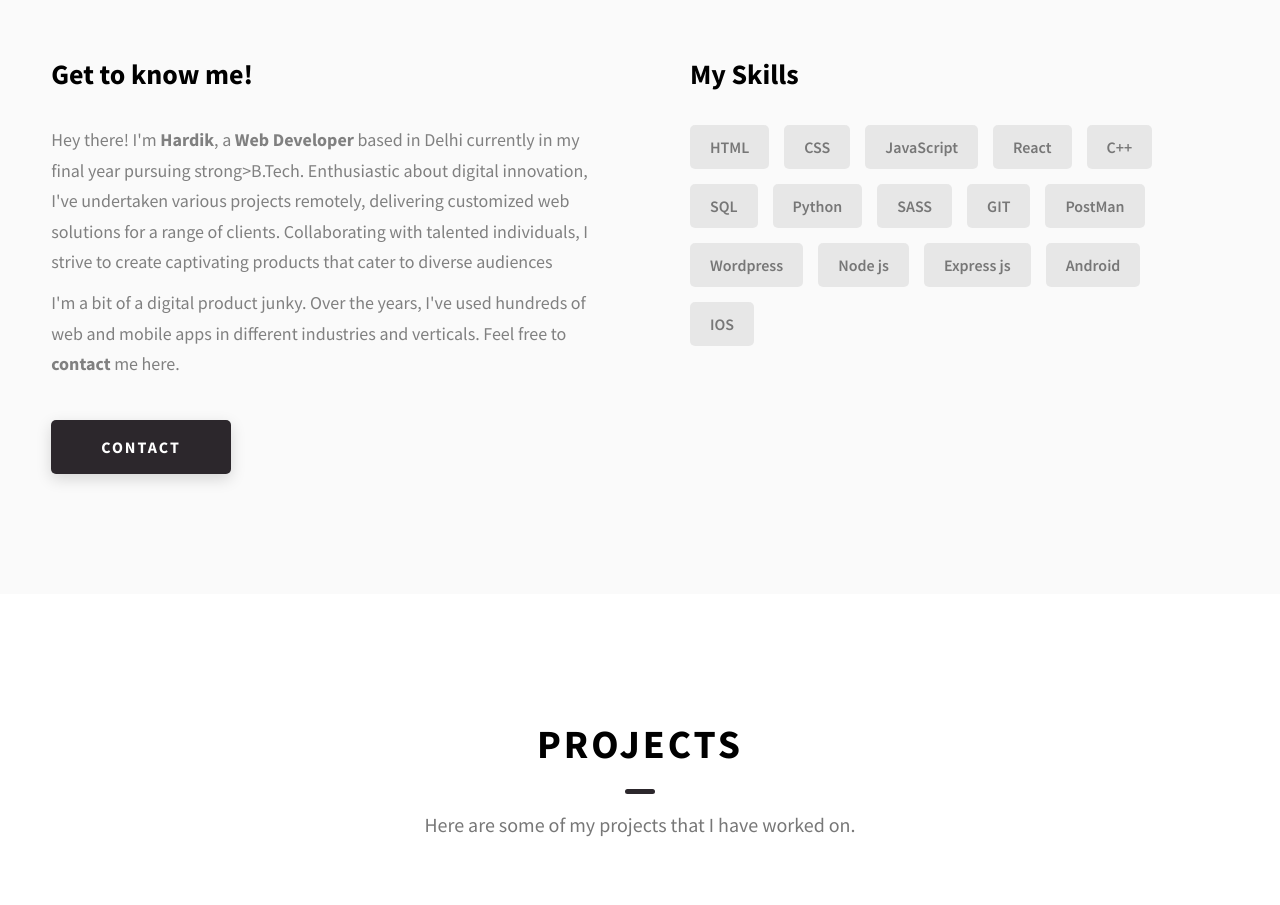
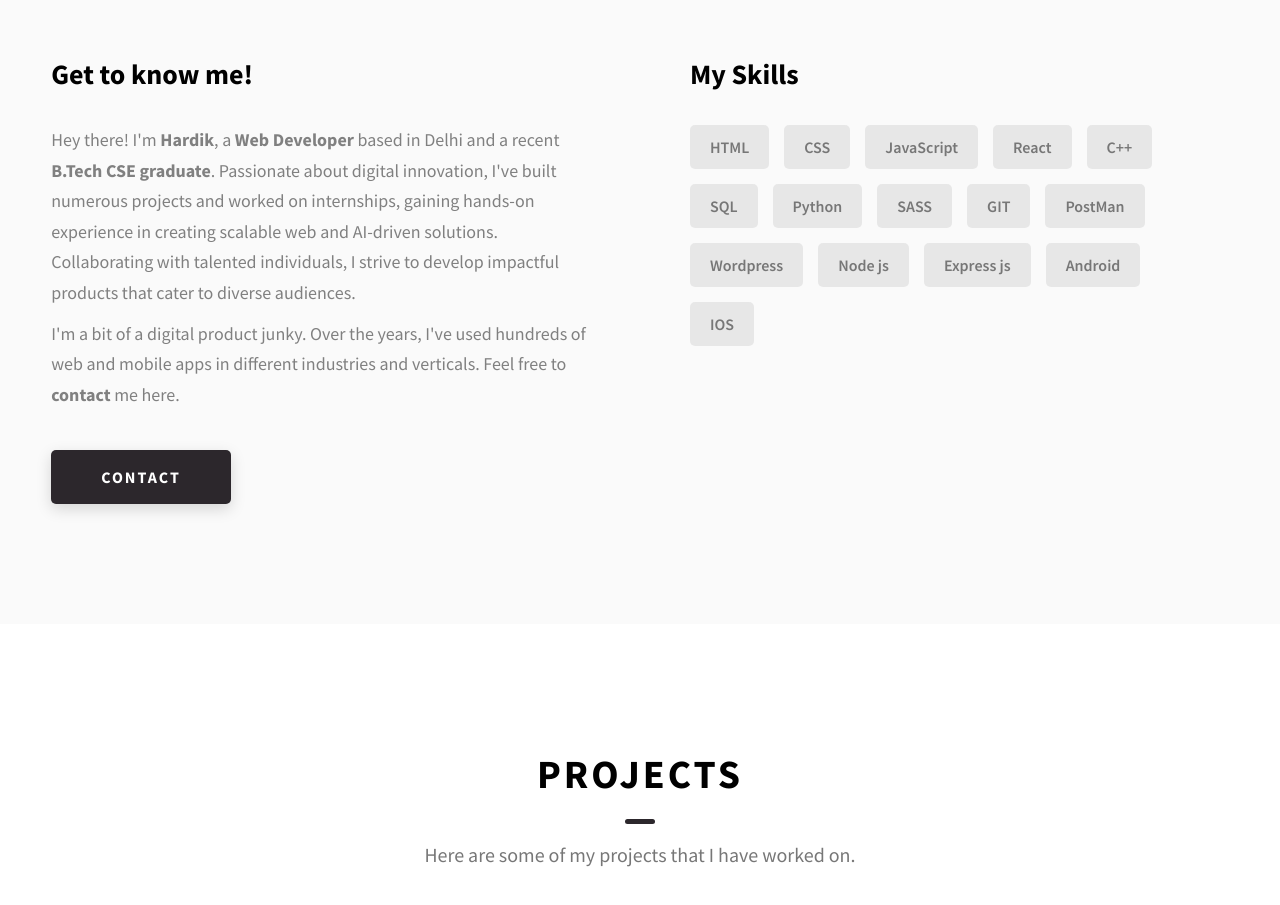
Before and after one commit to HARD1Kk/Portfolio-2025, a website: page index.html in a window 1280 px wide. Shown: the part 1180-2085 px from the top of the page. Drawn offline with Linux system fonts and the light colour scheme.

Commit message:
Update index.html

```diff
--- a/index.html
+++ b/index.html
@@ -81,7 +81,7 @@
         </p>
       </div>
       <div class="home-hero__cta">
-        <a href="https://drive.google.com/file/d/1VzRVj9yZGuoRI96-U7k-ulSXylKrsy9n/view?usp=sharing" target="_blank" class="btn btn--bg">RESUME</a>
+        <a href="https://drive.google.com/file/d/14SseEJQO9OztLKe7IJbzDVUVn3wdh2VC/view?usp=sharing" target="_blank" class="btn btn--bg">RESUME</a>
       </div>
     </div>
     <div class="home-hero__socials">
@@ -124,10 +124,13 @@
           <h3 class="about__content-title">Get to know me!</h3>
           <div class="about__content-details">
             <p class="about__content-details-para">
-              Hey there! I'm <strong>Hardik</strong>, a <strong> Web Developer</strong> based in Delhi currently in my
-              final year pursuing strong>B.Tech</strong>. Enthusiastic about digital innovation, I've undertaken various
-              projects remotely, delivering customized web solutions for a range of clients. Collaborating with talented
-              individuals, I strive to create captivating products that cater to diverse audiences
+
+<p class="about__content-details-para">
+  Hey there! I'm <strong>Hardik</strong>, a <strong>Web Developer</strong> based in Delhi and a recent <strong>B.Tech CSE graduate</strong>.
+  Passionate about digital innovation, I've built numerous projects and worked on internships, gaining hands-on experience in creating
+  scalable web and AI-driven solutions. Collaborating with talented individuals, I strive to develop impactful products that cater to diverse audiences.
+</p>
+
             </p>
             <p class="about__content-details-para">
               I'm a bit of a digital product junky. Over the years, I've used
```
